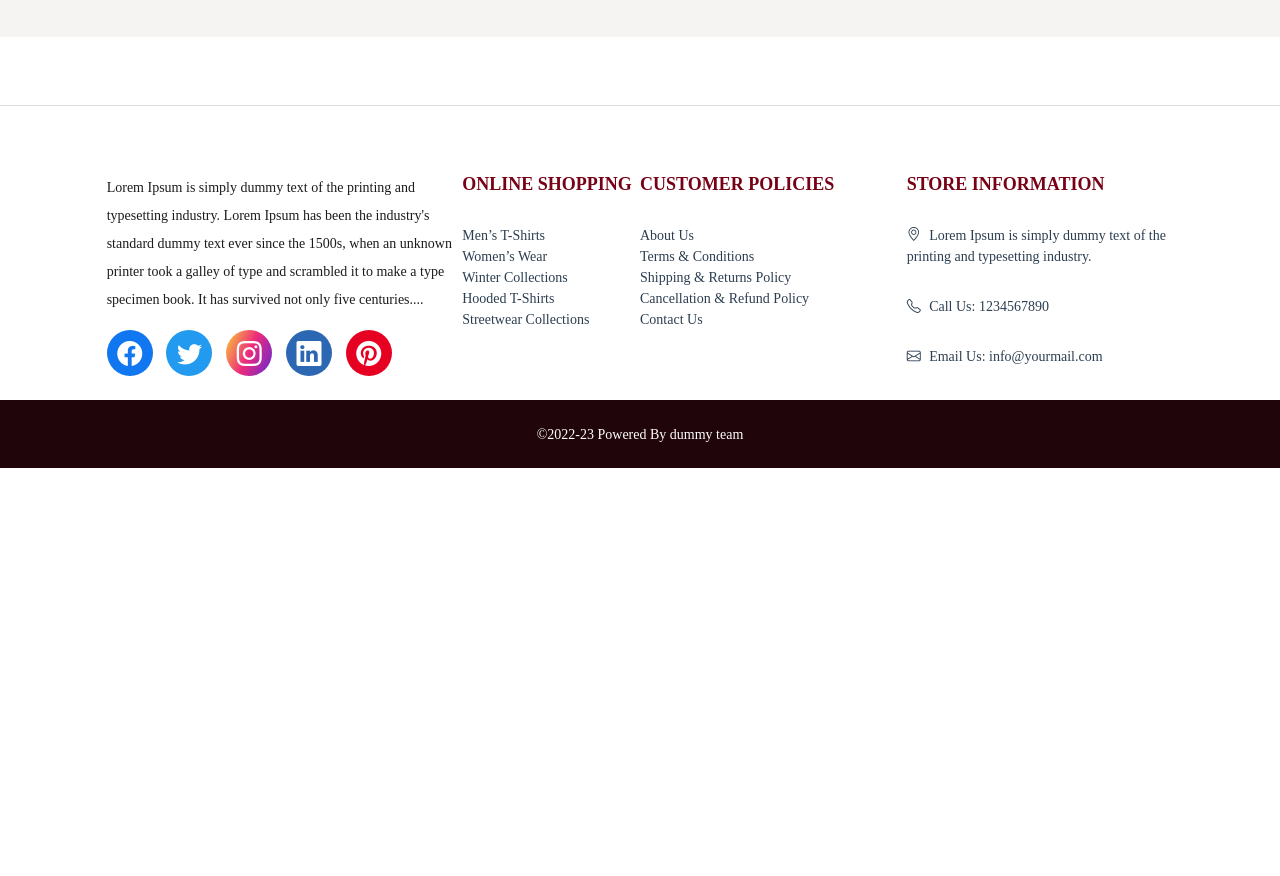
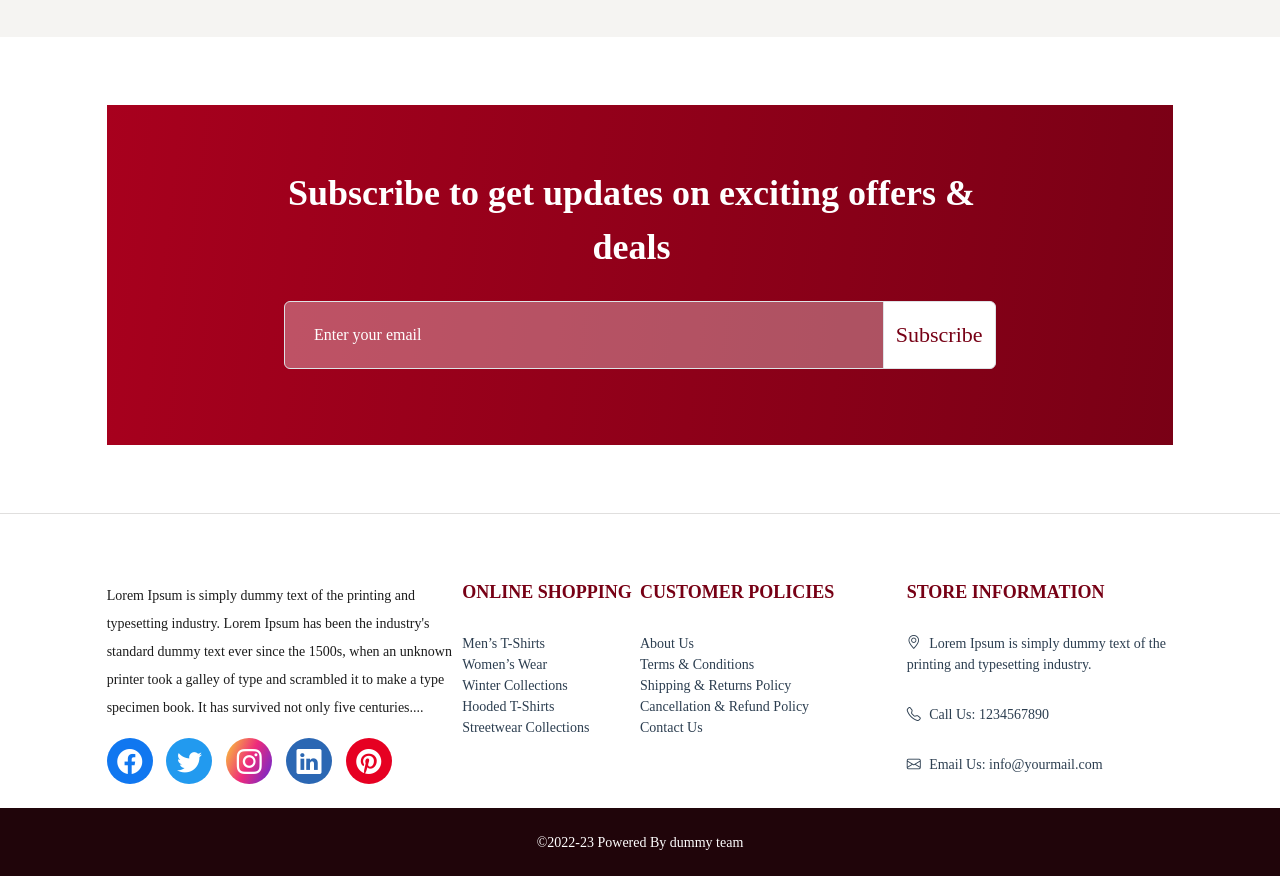
Before and after one commit to JK-codinghub/Shopping_Cart, a Vue app: page / in a window 1280 px wide. Shown: the part 8354-9230 px from the top of the page. Before the commit the page ends 8822 px from the top, so only its background shows below. Built offline with nearby package versions, Linux system fonts and the light colour scheme.

Commit message:
Subscription UI Implemented

```diff
--- a/src/components/HomePage.vue
+++ b/src/components/HomePage.vue
@@ -181,6 +181,26 @@
 
         </div>
       </div>
+    </div>
+
+    <!-- Subscription -->
+    <div class="row rowGap gx-0 d-flex justify-content-center">
+      <div class="col-10 subscription">
+       <div class="row gx-0  d-flex justify-content-center">
+        <div class="col-8">
+          <div class="row gx-0">
+            <div class="col-12 subscribeTitle font7">Subscribe to get updates on exciting offers
+              & deals</div>
+            <div class="col-12 emailInput">
+              <div class="input-group mb-3">
+                <input type="text" class="form-control text-light" placeholder="Enter your email" aria-label="Email" aria-describedby="basic-addon2">
+                <span class="input-group-text font6" id="basic-addon2"> Subscribe</span>
+              </div>
+            </div>
+          </div>
+        </div>
+       </div>
+       </div>
     </div>
 
 
@@ -384,4 +404,31 @@ line-height: normal;
 .line{
   border-left: 1px solid #FFC7D1;
 }
+.subscription{
+ padding:60.42px 0px;
+ background: linear-gradient(97deg, #AB001E -6.23%, #770015 105.09%);
+}
+.subscribeTitle{
+  color: #FFF;
+  text-align: center;
+  font-family: "Playfair Display";
+  font-weight: 600;
+  margin-bottom: 27.16px;
+  width: 694px !important;
+}
+.form-control{
+  height: 68px;
+  padding: 24px 28.5px;
+  background: rgba(255, 255, 255, 0.32);
+}
+
+.form-control::placeholder{
+  color: #FFF;
+  font-weight: normal;
+}
+.input-group-text{
+  background: #FFF;
+  color: #770015;
+  font-weight: 500;
+}
 </style>
```
